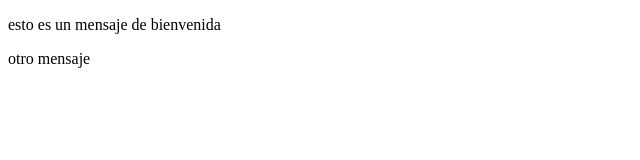
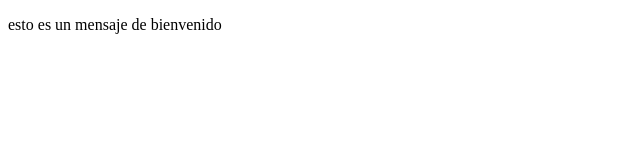
Before and after one commit to juan210403/intro-a-git, a plain HTML site: page index.html in a window 1280 px wide. Shown: the full height of the page, 0-640 px from the left. Drawn offline with Linux system fonts and the light colour scheme.

Commit message:
borre una linea
modifique el index

```diff
--- a/index.html
+++ b/index.html
@@ -4,11 +4,12 @@
     <meta charset="UTF-8">
     <meta http-equiv="X-UA-Compatible" content="IE=edge">
     <meta name="viewport" content="width=device-width, initial-scale=1.0">
+    <link rel="stylesheet" href="styles.css">
     <title>Document</title>
 </head>
 <body>
-    <p> esto es un mensaje de bienvenida</p>
-    <p> otro mensaje</p>
+    <p> esto es un mensaje de bienvenido</p>
+
 
 </body>
 </html>
```
